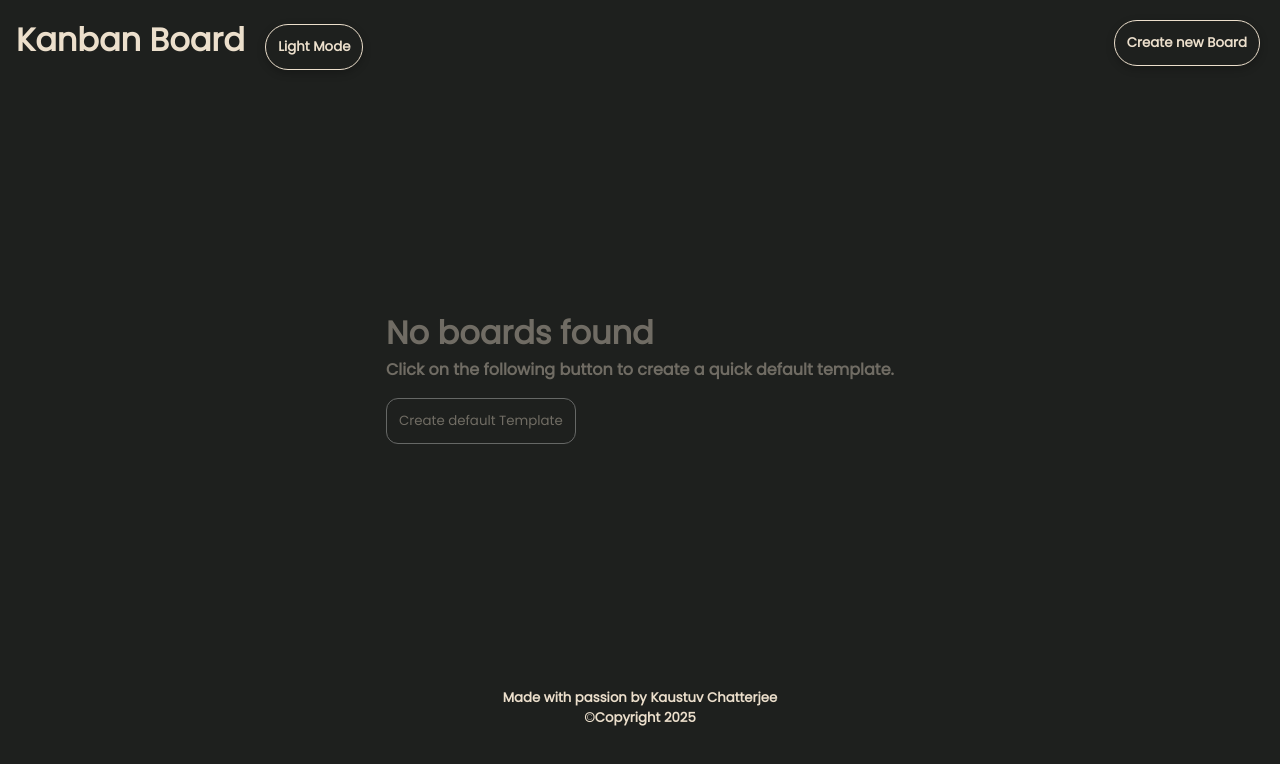
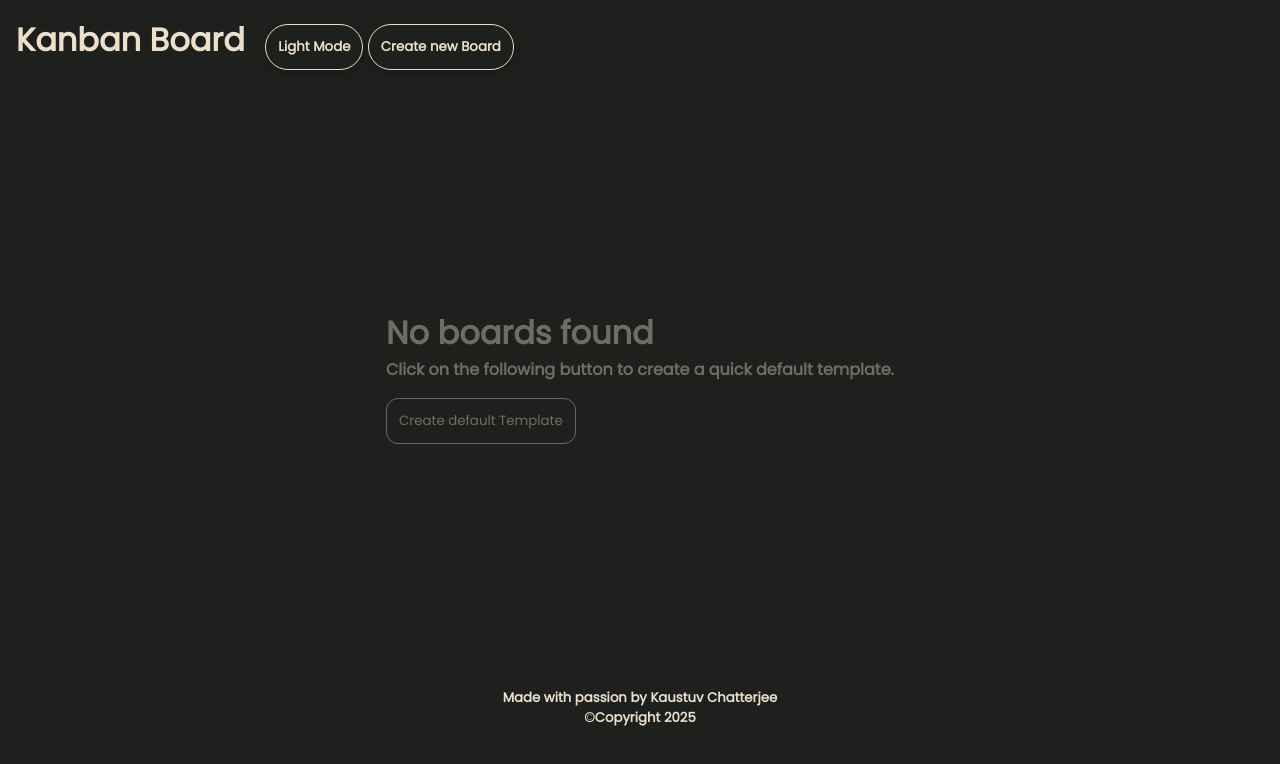
Before and after one commit to KaC-2004/Kanban-Board, a plain HTML site: page index.html in a window 1280 px wide. Drawn offline with Linux system fonts and the light colour scheme.

Commit message:
css modified

```diff
--- a/darkStyle.css
+++ b/darkStyle.css
@@ -38,12 +38,12 @@ html, body{
     transition-duration: 0.4s;
 }
 
-#dynamic-board{
+/* #dynamic-board{
     margin-top: 20px;
     margin-right: 20px;
     float: right;
     display: block;
-}
+} */
 
 #container{
     display: flex;
--- a/style.css
+++ b/style.css
@@ -31,12 +31,12 @@
     transition-duration: 0.4s;
 }
 
-#dynamic-board{
+/* #dynamic-board{
     margin-top: 20px;
     margin-right: 20px;
     float: right;
     display: block;
-}
+} */
 
 #container{
     display: flex;
```
